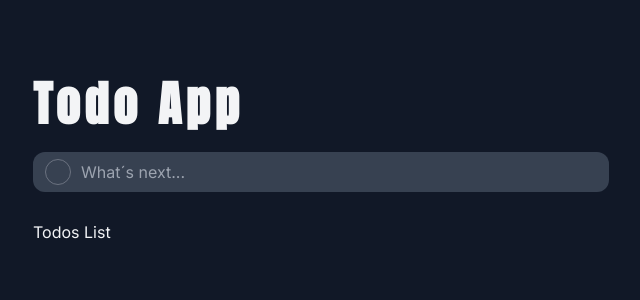
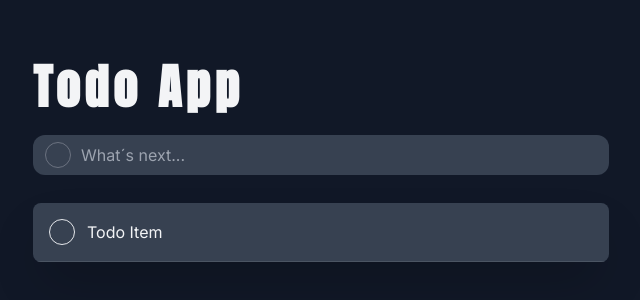
Before and after one commit to AntonioZurano/todo-app, a React (Create React App) app: page / in a window 1280 px wide. Shown: the part 238-538 px from the top of the page, without its empty margins (319-959 px from the left). Built offline with nearby package versions, Linux system fonts and the light colour scheme.

Commit message:
componente Todo

```diff
--- a/src/App.js
+++ b/src/App.js
@@ -1,6 +1,7 @@
 import { Title } from "./components/Title";
 import { TodoInput } from "./components/TodoInput";
-import { TodoList } from "./components/TodoList"
+import { TodoList } from "./components/TodoList";
+import { Todo } from "./components/Todo";
 
 function App() {
   return (
@@ -9,7 +10,7 @@ function App() {
         <Title />
         <TodoInput />
         <TodoList>
-          <h2>Todos List</h2>
+          <Todo />
         </TodoList>
       </div>
     </div>
--- /dev/null
+++ b/src/components/Todo/Todo.jsx
@@ -0,0 +1,15 @@
+const Todo = () => {
+    return (
+        <div className="flex items-center justify-between p-4 bg-gray-700 border-b border-solid border-gray-600">
+            <div className="flex items-center ">
+                <span className="border-solid border border-grey-500 rounded-full p-3 cursor-pointer"></span>
+                <p className="pl-3">
+                    Todo Item
+                </p>
+            </div>
+
+        </div>
+    )
+}
+
+export { Todo }
--- /dev/null
+++ b/src/components/Todo/index.js
@@ -0,0 +1 @@
+export * from './Todo'
```
